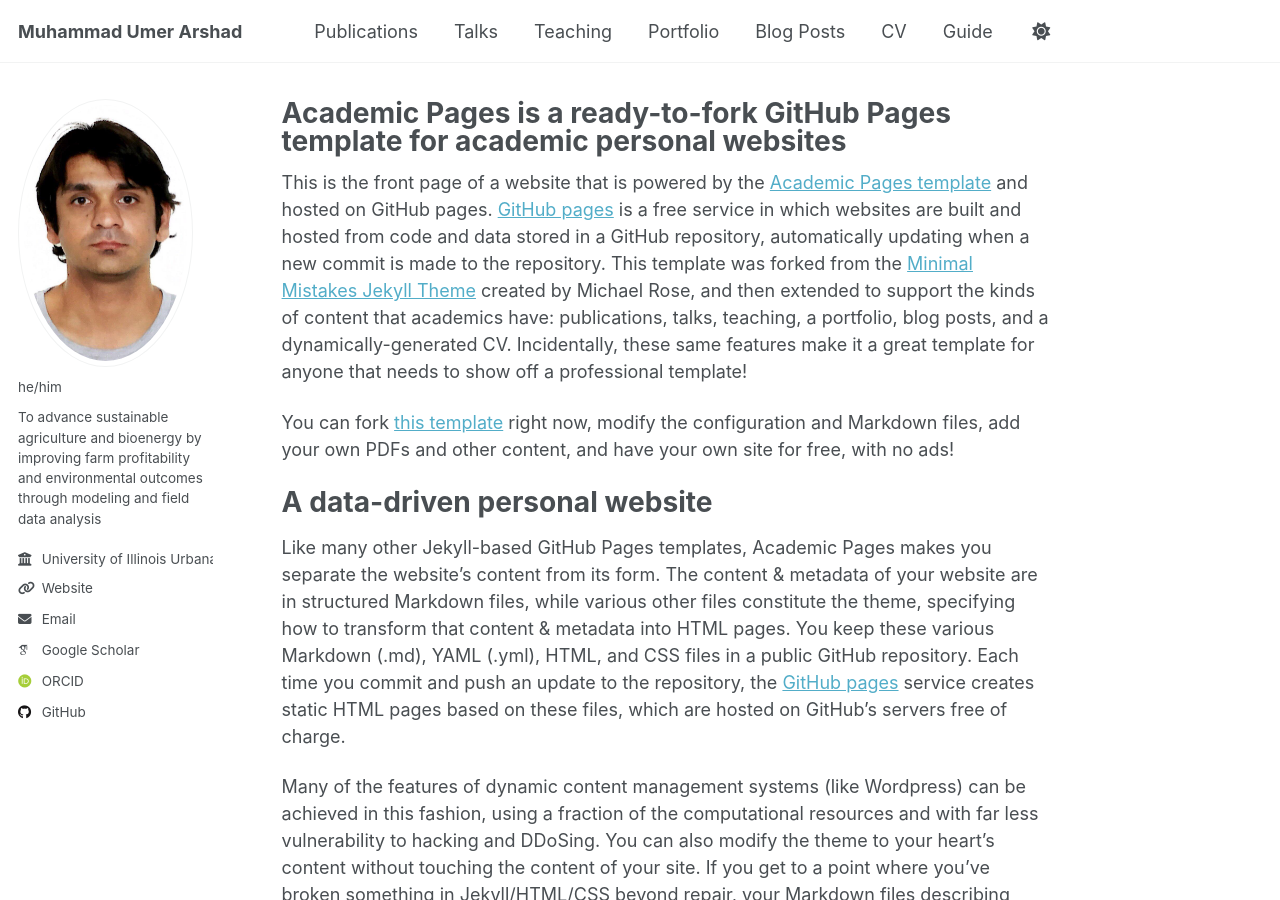
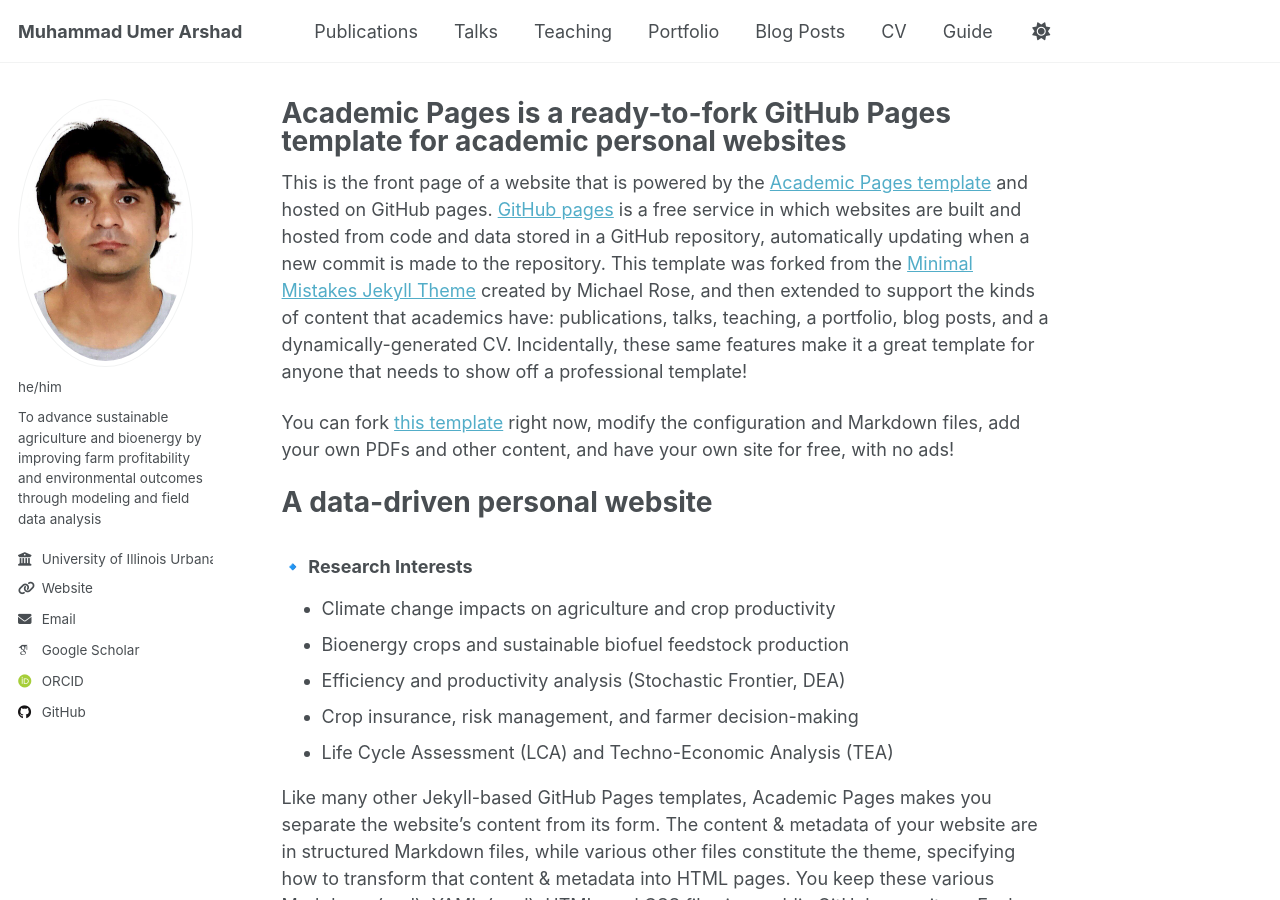
Before and after one commit to marshadu/marshadu.github.io, a Jekyll site: the page built from _pages/about.md, in a window 1280 px wide and 900 px high. Built offline with Jekyll 4.4.1, drawn with Linux system fonts in a browser that asks for light colours; some web fonts are replaced.

Commit message:
Update about.md

```diff
--- a/_pages/about.md
+++ b/_pages/about.md
@@ -13,6 +13,13 @@
 
 A data-driven personal website
 ======
+### 🔹 Research Interests
+- Climate change impacts on agriculture and crop productivity
+- Bioenergy crops and sustainable biofuel feedstock production
+- Efficiency and productivity analysis (Stochastic Frontier, DEA)
+- Crop insurance, risk management, and farmer decision-making
+- Life Cycle Assessment (LCA) and Techno-Economic Analysis (TEA)
+
 Like many other Jekyll-based GitHub Pages templates, Academic Pages makes you separate the website's content from its form. The content & metadata of your website are in structured Markdown files, while various other files constitute the theme, specifying how to transform that content & metadata into HTML pages. You keep these various Markdown (.md), YAML (.yml), HTML, and CSS files in a public GitHub repository. Each time you commit and push an update to the repository, the [GitHub pages](https://pages.github.com/) service creates static HTML pages based on these files, which are hosted on GitHub's servers free of charge.
 
 Many of the features of dynamic content management systems (like Wordpress) can be achieved in this fashion, using a fraction of the computational resources and with far less vulnerability to hacking and DDoSing. You can also modify the theme to your heart's content without touching the content of your site. If you get to a point where you've broken something in Jekyll/HTML/CSS beyond repair, your Markdown files describing your talks, publications, etc. are safe. You can rollback the changes or even delete the repository and start over - just be sure to save the Markdown files! You can also write scripts that process the structured data on the site, such as [this one](https://github.com/academicpages/academicpages.github.io/blob/master/talkmap.ipynb) that analyzes metadata in pages about talks to display [a map of every location you've given a talk](https://academicpages.github.io/talkmap.html).
```
